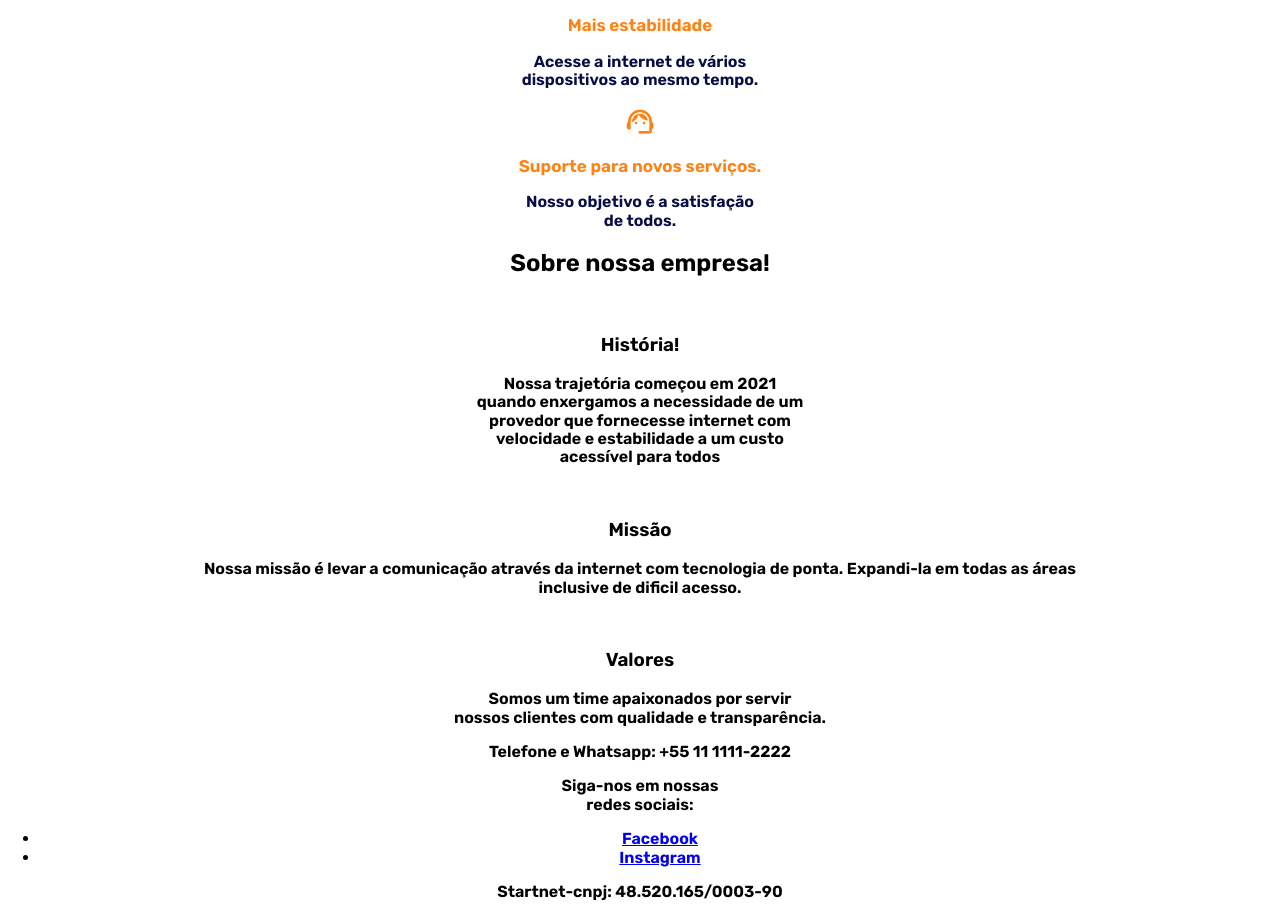
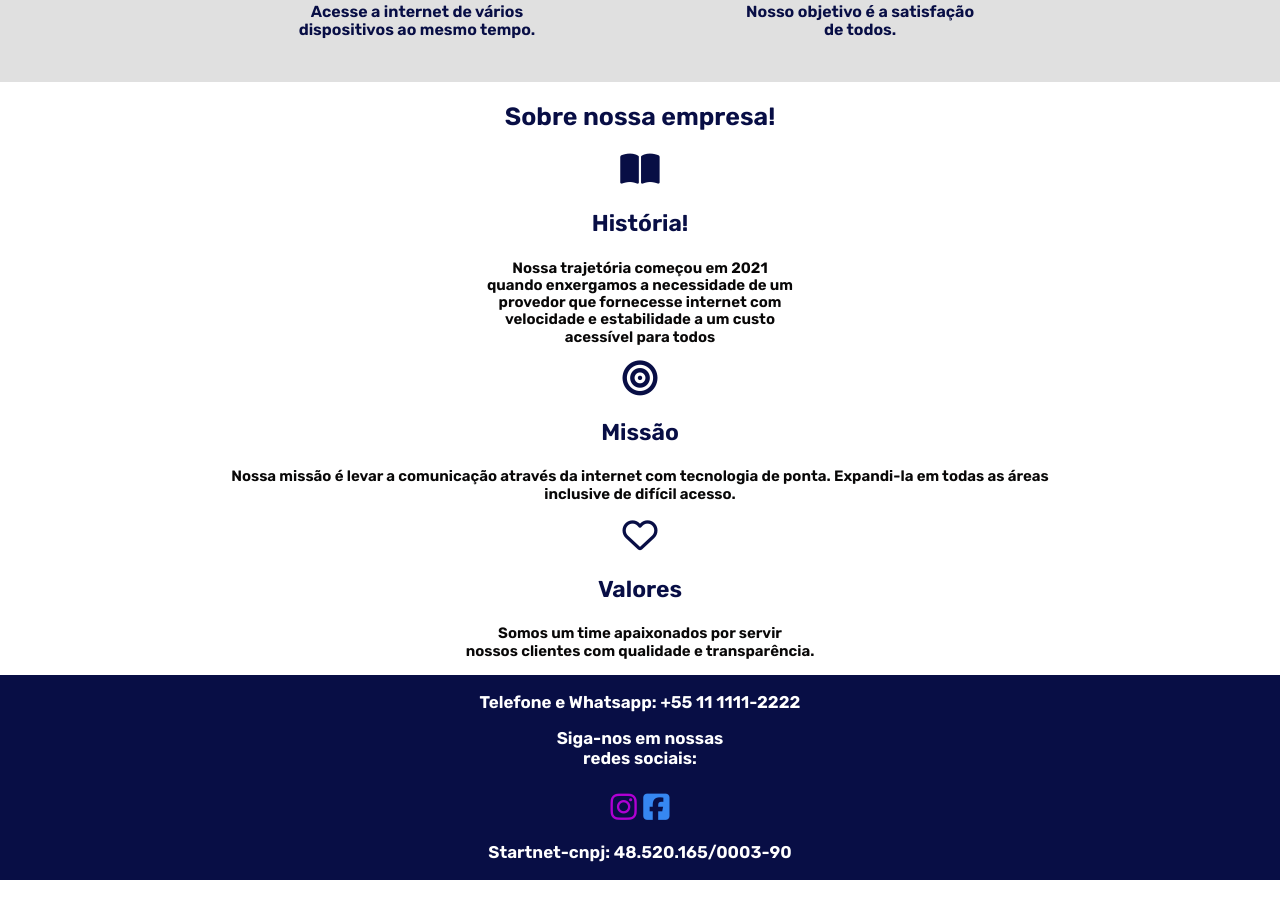
Before and after one commit to Henrique018/STARTNET, a plain HTML site: page Front-end/index.html in a window 1280 px wide. Shown: the part 1535-2452 px from the top of the page. After the commit the page ends 2415 px from the top, so only its background shows below. Drawn offline with Linux system fonts and the light colour scheme; files whose address does not match are found by name.

Commit message:
change in HTML index and CSS style

```diff
--- a/Front-end/css/style.css
+++ b/Front-end/css/style.css
@@ -3,6 +3,12 @@ body {
     font-weight: bold;
     text-align: center;
 }
+.maxwidth {
+    max-width: 77.25em ;
+    margin-left: auto;
+    margin-right: auto;
+}
+
 #top-header {
     height: 120px;
     width: 1663px;
@@ -38,12 +44,16 @@ body {
     color: #FF8314;
     transition: #FF8314 .3s linear;
 }
-.titles {
-    text-align: center;
+.main-title {
+    text-transform: uppercase;
     color: #080E45;
     font-size: 23px;
 }
-.text{
+.titles {
+    color: #080E45;
+    font-size: 23px;
+}
+.text {
     position: absolute;
     color:#fff;
     top: 80px;
@@ -55,20 +65,19 @@ body {
     letter-spacing: 3px;
     text-shadow: 2px 2px 2px #080E45;
 }
-.col-1_4{
+.col-1_4 {
     display: inline-block;
-    text-align: center;
     margin-right: 20px;
     padding-top: 30px;
 }
-.box{
+.box {
     border: 4px solid #080E45;
     box-shadow: 0 0 15px -6px black;
     width: 206px;
     height: 338px;
     border-radius: 50px;
 }
-.box-middle{
+.box-middle {
     border: 4px solid #080E45;
     box-shadow: 0 0 15px -6px black;
     width: 206px;
@@ -76,28 +85,28 @@ body {
     border-radius: 50px;
     background: #60ECFF;
 }
-.number{
+.number {
     font-size: 65px;
     color: #080E45;
     text-shadow: 3px 3px 5px rgba(15, 15, 15, 0.329);
     line-height: 90px;
 }
-.mega{
+.mega {
     display: block;
     color: #080E45;
     font-size: 19px;
     text-shadow: 2px 2px 5px rgba(15, 15, 15, 0.329);
 }
-.p-wifi{
+.p-wifi {
     color: #080E45;
     font-size: 18px;
     text-transform: uppercase;
 }
-.price{
+.price {
     font-size: 35px;
     color: #FF8314;
 }
-.button-sign, .button-sign-middle{
+.button-sign, .button-sign-middle {
     color: white;
     font-size: 18px;
     background: #FF8314;
@@ -109,27 +118,84 @@ body {
     padding-right: 20px;
     cursor: pointer;
 }
-.button-sign:hover{
+.button-sign:hover {
     background: #0CDDE8;
     transition: #0CDDE8 .3s linear;
 }
-.button-sign-middle:hover{
+.button-sign-middle:hover {
     background-color: white;
     color: #FF8314;
     transition: #FF8314 .3s linear;
 }
-.titlep{
+.titlep {
     color: #080E45;
     font-size: 18px;
 }
-.main-content-title{
+.main-content {
+    background: #E0E0E0;
+    margin-top: 50px;
+    height: 450px;
+    padding: 1px;
+}
+.col-1_2 {
+    display: inline-block;
+    margin: 0 100px;
+    padding-top: 20px;
+}
+.main-content-title {
     font-size: 17px;
     color: #FF8314;
 }
-.main-content-article span[class^=icon]{
+.main-content-article span[class^=icon] {
     font-size: 32px;
     color: #FF8314;
 }
 .main-content-article p {
     color: #080E45;
 }
+.company-title {
+     font-size: 25px;
+     color: #080E45;
+}
+.content-p {
+    font-size: 15px;
+    color: #090808;
+}
+.icon {
+    font-size: 35px;
+    color: #080E45;
+}
+.main-footer {
+    background: #080E45;
+    bottom: 0;
+    left: 0;
+}
+.ul-icons {
+    display: inline-block;
+    font-size: 30px;
+}
+.main-footer {
+    padding: 1px;
+}
+
+.main-footer ul {
+    margin: 0;
+    padding: 0;
+}
+.footer-nav li {
+    list-style: none;
+    display: inline-block;
+    margin: 5px 0 0 0;
+    padding: 2;
+}
+
+.footer-p {
+    color: #fff;
+    font-size: 17px;
+}
+.icon-facebook {
+    color: rgb(54, 135, 241);
+}
+.icon-instagram {
+    color: rgb(176, 0, 211);
+}
--- a/Front-end/index.html
+++ b/Front-end/index.html
@@ -12,8 +12,10 @@
 	<link href="https://fonts.googleapis.com/css2?family=Oxanium:wght@200;300&display=swap" rel="stylesheet">
 	<link rel="preconnect" href="https://fonts.gstatic.com">
 	<link rel="preconnect" href="https://fonts.gstatic.com">
-	<link href="https://fonts.googleapis.com/css2?family=Rubik+Mono+One&family=Rubik:wght@633&display=swap"rel="stylesheet">
+	<link href="https://fonts.googleapis.com/css2?family=Rubik+Mono+One&family=Rubik:wght@633&display=swap"
+		rel="stylesheet">
 	<link rel="stylesheet" href="icomoon/style.css">
+	<script src="https://kit.fontawesome.com/7c615c2452.js" crossorigin="anonymous"></script>
 	<title>STARTNET</title>
 </head>
 
@@ -49,7 +51,9 @@
 					<span class="number">20</span>
 					<span class="mega">mega</span>
 					<span class="p-wifi">Wi-fi grátis</span>
-					<span class="price"><p>R$49,90</p></span>
+					<span class="price">
+						<p>R$49,90</p>
+					</span>
 					<button class="button-sign">Assine já</button>
 				</div>
 			</article>
@@ -58,7 +62,9 @@
 					<span class="number">60</span>
 					<span class="mega">mega</span>
 					<span class="p-wifi">Wi-fi grátis</span>
-					<span class="price"><p>R$69,90</p></span>
+					<span class="price">
+						<p>R$69,90</p>
+					</span>
 					<button class="button-sign">Assine já</button>
 				</div>
 			</article>
@@ -67,7 +73,9 @@
 					<span class="number">100</span>
 					<span class="mega">mega</span>
 					<span class="p-wifi">Wi-fi grátis</span>
-					<span class="price"><p>R$89,90</p></span>
+					<span class="price">
+						<p>R$89,90</p>
+					</span>
 					<button class="button-sign-middle">Assine já</button>
 				</div>
 			</article>
@@ -76,7 +84,9 @@
 					<span class="number">150</span>
 					<span class="mega">mega</span>
 					<span class="p-wifi">Wi-fi grátis</span>
-					<span class="price"><p>R$109,90</p></span>
+					<span class="price">
+						<p>R$109,90</p>
+					</span>
 					<button class="button-sign">Assine já</button>
 				</div>
 			</article>
@@ -85,7 +95,9 @@
 					<span class="number">200</span>
 					<span class="mega">mega</span>
 					<span class="p-wifi">Wi-fi grátis</span>
-					<span class="price"><p>R$139,90</p></span>
+					<span class="price">
+						<p>R$139,90</p>
+					</span>
 					<button class="button-sign">Assine já</button>
 				</div>
 			</article>
@@ -93,8 +105,8 @@
 	</section>
 	<section class="main-content">
 		<div class="maxwidth">
-			<h2 class="titles">A START FIBRA</h2>
-			<p class="titlep">Navegue com ultravelocidade de até 200 mega</p>
+			<h2 class="main-title">A StartNet Fibra</h2>
+			<p class="titlep">Navegue com ultravelocidade de até <span style="color: #FF8314;">200</span> mega</p>
 			<article class="main-content-article col-1_2">
 				<span class="icon-download3"></span>
 				<h3 class="main-content-title">Maior desempenho</h3>
@@ -117,36 +129,49 @@
 			</article>
 		</div>
 	</section>
-	<section id="history-content">
+	<section id="company-content">
 		<div class="maxwidth">
-			<h2>Sobre nossa empresa!</h2>
-			<article>
-				<a href="#" class="#"><img src="#" alt="" /></a>
-				<h3>História!</h3>
-				<p>Nossa trajetória começou em 2021<br> quando enxergamos a necessidade de um<br>provedor que
+			<h2 class="company-title">Sobre nossa empresa!</h2>
+			<div>
+				<article class="content-article">
+					<i class="fas fa-book-open icon"></i>
+					<h3 class="titles">História!</h3>
+					<p class="content-p">Nossa trajetória começou em 2021<br> quando enxergamos a necessidade de
+						um<br>provedor que
 						fornecesse internet com<br>velocidade e estabilidade a um custo<br>acessível para todos</p>
 				</article>
-			<article>
-				<a href="#" class="#"><img src="#" alt="" /></a>
-				<h3>Missão</h3>
-				<p>Nossa missão é levar a comunicação através da internet com tecnologia de ponta. Expandi-la em
-					todas as áreas<br>inclusive de dificil acesso.</p>
-			</article>
-			<article>
-				<a href="#" class="#"><img src="#" alt="" /></a>
-				<h3>Valores</h3>
-				<p>Somos um time apaixonados por servir<br>nossos clientes com qualidade e transparência.</p>
+			</div>
+			<div>
+				<article class="content-article">
+					<i class="fas fa-bullseye icon"></i>
+					<h3 class="titles">Missão</h3>
+					<p class="content-p">Nossa missão é levar a comunicação através da internet com tecnologia de ponta.
+						Expandi-la em
+						todas as áreas<br>inclusive de difícil acesso.</p>
 				</article>
 			</div>
+			<div>
+				<article class="content-article">
+					<i class="far fa-heart icon"></i>
+					<h3 class="titles">Valores</h3>
+					<p class="content-p">Somos um time apaixonados por servir<br>nossos clientes com qualidade e
+						transparência.</p>
+				</article>
+			</div>
+		</div>
 	</section>
-	<footer id="footer">
-		<p>Telefone e Whatsapp: +55 11 1111-2222</p>
-		<p>Siga-nos em nossas<br>redes sociais:</p>
-		<ul class="icons">
-			<li><a href="#" class="icon brands alt fa-facebook-f"><span class="label">Facebook</span></a></li>
-			<li><a href="#" class="icon brands alt fa-instagram"><span class="label">Instagram</span></a></li>
+	<footer class="main-footer">
+		<p class="footer-p">Telefone e Whatsapp: +55 11 1111-2222</p>
+		<p class="footer-p">Siga-nos em nossas<br>redes sociais:</p>
+		<nav class="footer-nav">
+			<ul class="ul-icons">
+				<li><a href="https://www.instagram.com/" target="_blank" class="icon-instagram"><i
+							class="fab fa-instagram"></i></a></li>
+				<li><a href="https://www.facebook.com" target="_blank" class="icon-facebook"><i
+							class="fab fa-facebook-square"></i></a></li>
 			</ul>
-		<p>Startnet-cnpj: 48.520.165/0003-90</p>
+		</nav>
+		<p class="footer-p">Startnet-cnpj: 48.520.165/0003-90</p>
 	</footer>
 </body>
 
```
Lines whose indentation alone changed are shown as unchanged.
